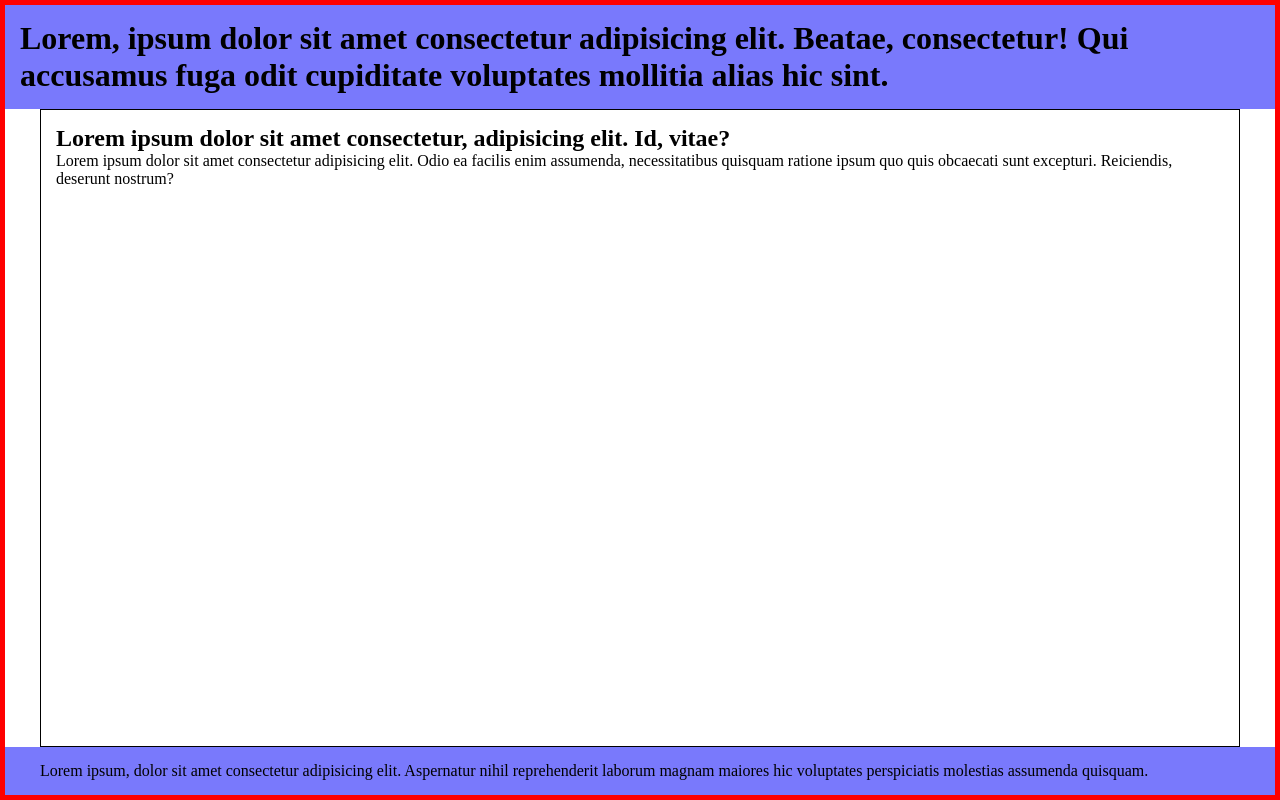
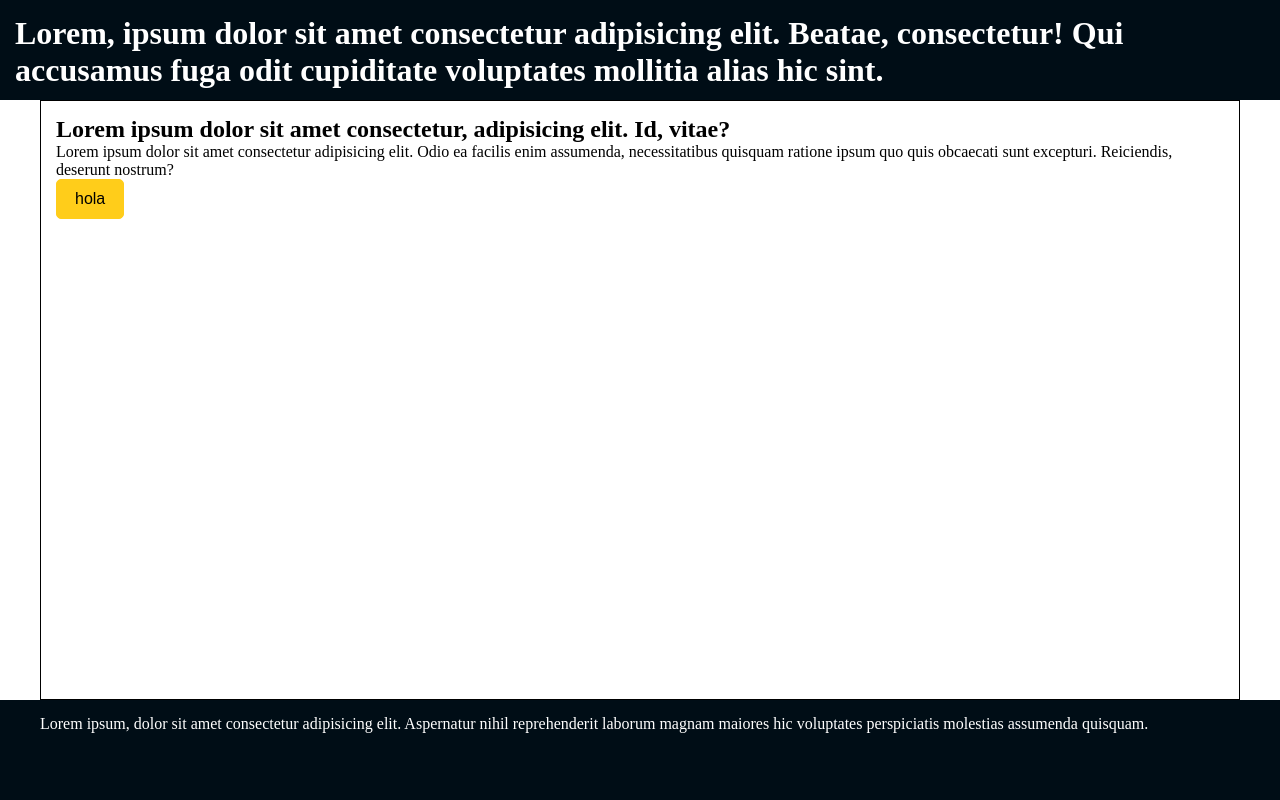
Before and after one commit to RomanKornyeyev/SeriesBuddies, a PHP site: page / in a window 1280 px wide. Run offline with PHP 8.4, Linux system fonts and the light colour scheme.

Commit message:
añadiendo botones y otras vainas css

```diff
--- /dev/null
+++ b/public/css/buttons.css
@@ -0,0 +1,69 @@
+/* ===== BOTONES E INPUTS ===== */
+.btn{
+    display: inline-block;
+    user-select: none;
+    cursor: pointer;
+    white-space: nowrap;
+    text-align: center;
+    vertical-align: middle;
+    font-weight: 400;
+    font-size: 1.6rem;
+    line-height: 1.5;
+    padding: .7rem 1.8rem;
+    color: var(--black);
+    background-color: var(--primary-500);
+    border-radius: var(--space-s);
+    transition: all 175ms ease-out;
+    border: 1px solid transparent;
+}
+/* === COLORES === */
+/* PRIMARY */
+.btn--primary{
+    border-color: var(--primary-500);
+}
+.btn--primary:hover, .btn--primary:focus{
+    background-color: var(--primary-600);
+    border-color:var(--primary-600);
+}
+/* SECONDARY */
+.btn--secondary{
+    border-color: var(--pink);
+    background-color: var(--pink);
+}
+.btn--secondary:hover, .btn--secondary:focus{
+    background-color: var(--dark-pink);
+    border-color: var(--dark-pink);
+}
+/* OUTLINE */
+.btn--outline{
+    background-color: transparent;
+    border-color: var(--light-purple);
+    color: var(--light-purple);
+}
+.btn--outline:hover, .btn--outline:focus{
+    background-color: var(--light-purple);
+    color: var(--primary-color);
+}
+/* OUTLINE-BLACK*/
+.btn--outline-black{
+    background-color: transparent;
+    border-color: var(--secondary-color);
+    color: var(--secondary-color);
+}
+.btn--outline-black:hover, .btn--outline-black:focus{
+    background-color: var(--secondary-color);
+    color: var(--primary-color);
+}
+/* = TAMAÑOS = */
+.btn--sm{
+    padding: .65rem 1.75rem;
+    font-size: 1.4rem;
+}
+.btn--md{
+    padding: .8rem 2.45rem;
+    font-size: 1.65rem;
+}
+.btn--lg{
+    padding: 0.75rem 2.5rem;
+    font-size: 1.8rem;
+}
--- a/public/css/general.css
+++ b/public/css/general.css
@@ -6,6 +6,8 @@
     4:
     5:
 */
+/* ===== IMPORTS ===== */
+@import url('buttons.css');
 
 /* ===== RESETS ===== */
 *, *::before, *::after{
@@ -31,14 +33,39 @@ img{width: 100%;}
 /* ===== ROOT ===== */
 :root{
     /* === COLORS === */
+    /* = GRAYSCALE = */
+    --white: #fff;
+    --almost-white: #f8f8f8;
+    --eaeaea: #eaeaea;
+    --gray-50: #e4e4e4;
+    --gray-100: #d6d6d6;
+    --gray-200: #c2c2c2;
+    --gray-300: #a7a7a7;
+    --gray-400: #999999;
+    --gray-500: #7c7c7c;
+    --gray-600: #686868;
+    --gray-700: #707070;
+    --gray-800: #5e5e5e;
+    --gray-900: #4d4d4d;
+    --almost-black: #141414;
+    --black: #000;
+    /* = REST = */
     --primary-50: #FCEDB8;
     --primary-500: #FFCD1A;
+    --primary-600: #ffee00;
     --secondary-50: #D0EBFF;
     --secondary-500: #1DD6FF;
     --background-50: #FFFFFF;
     --background-700: #292C35;
     --background-800: #17181D;
     --background-900: #000D16;
+    /* = DEFAULT COLORS = */
+    --header-bg: var(--background-900);
+    --footer-bg: var(--background-900);
+    --header-text: var(--white);
+    --body-text: var(--black);
+    --footer-text: var(--white);
+
 
     /* === SPACES (MARGINS, PADDINGS, GAPS) === */
     --space-xs: .25rem;
@@ -62,44 +89,46 @@ img{width: 100%;}
     --width-xl: 140rem;
     --width-xxl: 150rem;
 }
+/* ===== GLOBAL CONTAINER ===== */
+.global-container{
+    min-height: 100vh;
+    min-height: 100dvh;
+    display: grid;
+    grid-template-rows:
+        10rem  /*header*/
+        1fr    /*body*/
+        10rem; /*footer*/
+}
 
 /* ===== HEADER ===== */
 .header{
     padding: var(--space-l);
-    background-color: rgb(121, 121, 252);
+    color: var(--header-text);
+    background-color: var(--header-bg);
 }
 .header__content{
     width: 100%;
 }
 
-/* ===== BODY ===== */
-.global-container{
-    min-height: 100vh;
-    min-height: 100dvh;
-    display: grid;
-    grid-template-rows:
-        auto
-        1fr
-        auto;
-
-    border: 5px solid red;
-}
+/* ===== BODY (CENTRAL CONTAINER) ===== */
 .container{
     padding: var(--space-l);
     margin: 0 auto;
+    color: var(--body-text);
     border: 1px solid;
 }
 
 /* ===== FOOTER ===== */
 .footer{
     padding: var(--space-l);
-    background-color: rgb(121, 121, 252);
+    color: var(--footer-text);
+    background-color: var(--footer-bg);
 }
 .footer__content{
     margin: 0 auto;
 }
 
-/* ===== UTILIDADES ===== */
+/* ===== UTILITIES ===== */
 .limit-width{max-width: var(--width-default);}
 .img-fit{
     width: 100%;
--- a/public/index.html
+++ b/public/index.html
@@ -37,6 +37,7 @@
                         Lorem ipsum dolor sit amet consectetur adipisicing elit. Odio ea facilis enim assumenda,
                         necessitatibus quisquam ratione ipsum quo quis obcaecati sunt excepturi. Reiciendis, deserunt nostrum?
                     </p>
+                    <button class="btn btn--primary">hola</button>
                 </div>
             </main>
 
```
